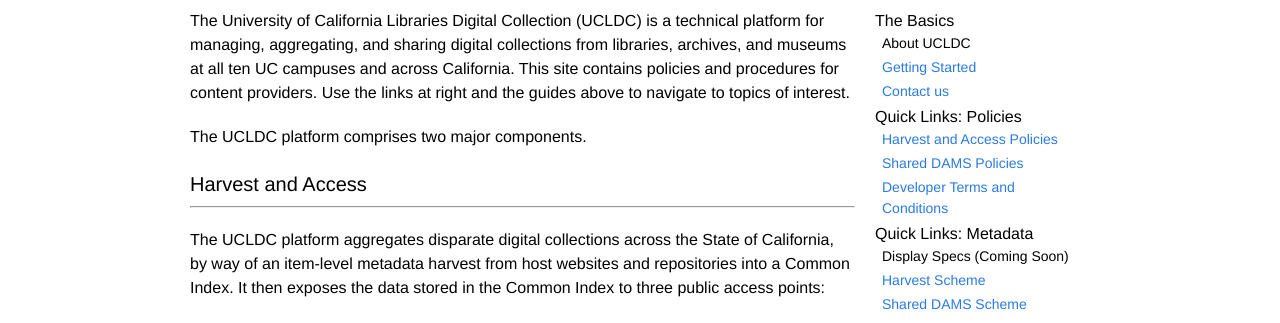
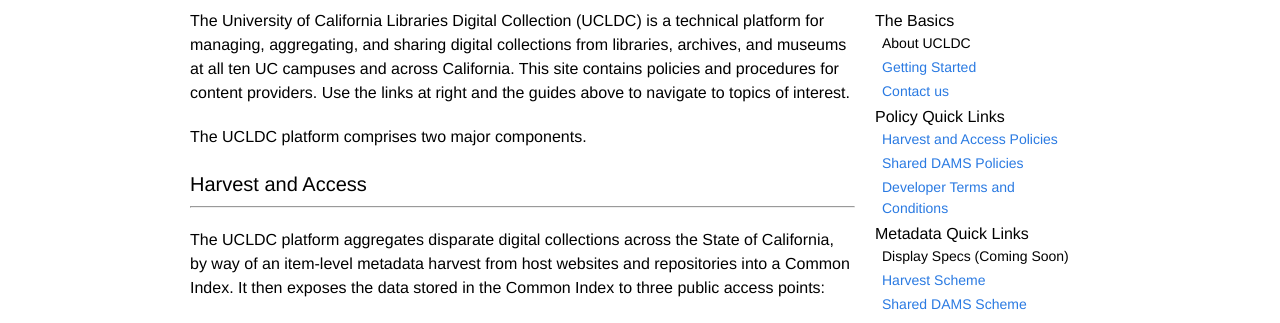
Before and after one commit to ucldc/ucldc-docs, a Jekyll site: the page built from index.md, in a window 1280 px wide. Shown: the part 208-531 px from the top of the page. Built offline with Jekyll 4.4.1, drawn with Linux system fonts in a browser that asks for light colours; nearby versions of some CDN libraries.

Commit message:
Update sidebar.html

```diff
--- a/_includes/sidebar.html
+++ b/_includes/sidebar.html
@@ -5,13 +5,13 @@
     <li><a href="{{ site.url }}{{ site.baseurl }}/docs/create-account/">Getting Started</a></li>
     <li><a href="mailto:ucldc@ucop.edu">Contact us</a></li>
   </ul>
-  <h1>Quick Links: Policies</h1>
+  <h1>Policy Quick Links</h1>
   <ul>
     <li><a href="{{ site.url }}{{ site.baseurl }}/docs/registry/access-policies/">Harvest and Access Policies</a></li>
     <li><a href="{{ site.url }}{{ site.baseurl }}/docs/dams/dams-policies/">Shared DAMS Policies</a></li>
     <li><a href="{{ site.url }}{{ site.baseurl }}/docs/technical-docs/api-terms/">Developer Terms and Conditions</a></li>
   </ul>
-  <h1>Quick Links: Metadata</h1>
+  <h1>Metadata Quick Links</h1>
     <li>Display Specs (Coming Soon)</li>
     <li><a href="{{ site.url }}{{ site.baseurl }}/docs/registry/metadata-harvest/">Harvest Scheme</a></li>
     <li><a href="{{ site.url }}{{ site.baseurl }}/docs/dams/metadata-model/">Shared DAMS Scheme</a></li>
```
